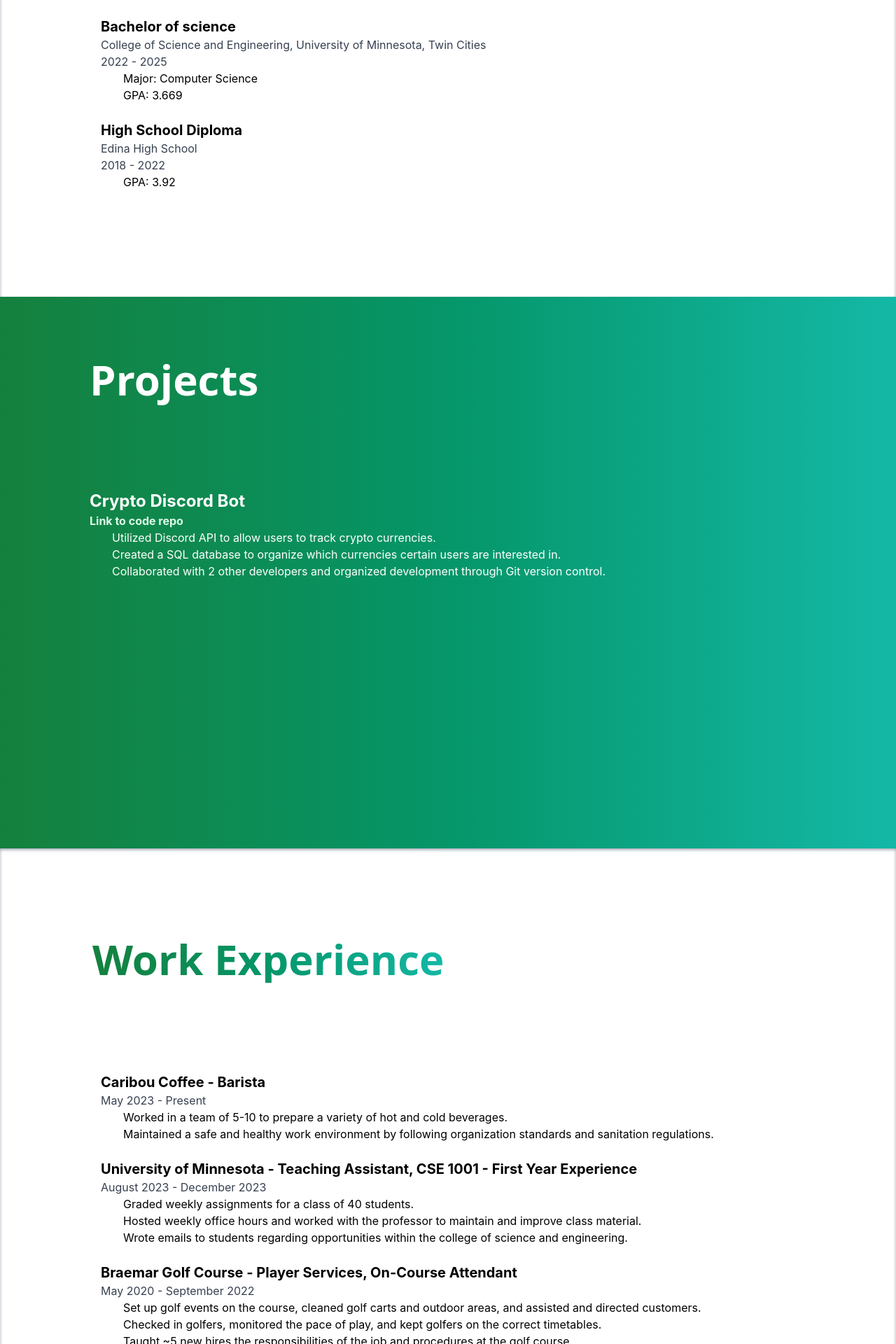
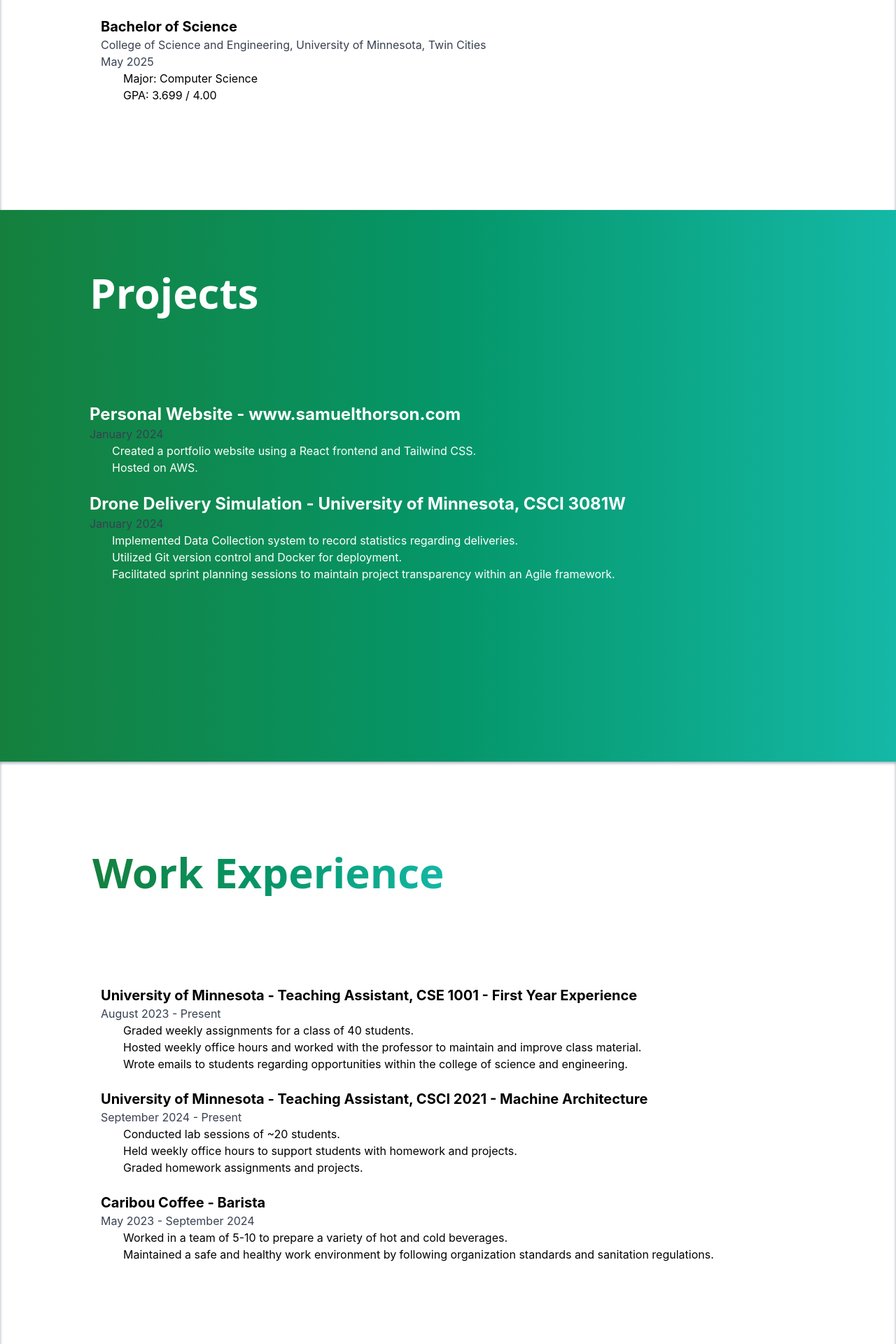
Before and after one commit to Sthor726/personal-website, a React (Create React App) app in the folder react-app/: page /resume in a window 1280 px wide. Shown: the part 380-2300 px from the top of the page at 70% size. Built offline with nearby package versions, Linux system fonts and the light colour scheme.

Commit message:
Updates on resume

```diff
--- a/react-app/src/components/Resume.js
+++ b/react-app/src/components/Resume.js
@@ -2,175 +2,162 @@ import React from "react";
 
 function Resume() {
   return (
-    <div id="home" class=" container flex-col mr-auto w-fit justify-end">
+    <div id="home" className="container flex-col mr-auto w-fit justify-end">
       <div
         id="description"
-        class="mt-6 w-screen h-auto shadow-inner shadow-gray-400 bg-white pb-32"
+        className="mt-6 w-screen h-auto shadow-inner shadow-gray-400 bg-white pb-32"
       >
-        <h2 class="font-sans text-6xl font-bold pt-32 ml-32 mr-auto w-fit p-1 h-auto text-transparent bg-clip-text bg-gradient-to-r from-green-700 via-emerald-600 to-teal-500">
+        <h2 className="font-sans text-6xl font-bold pt-32 ml-32 mr-auto w-fit p-1 h-auto text-transparent bg-clip-text bg-gradient-to-r from-green-700 via-emerald-600 to-teal-500">
           Education
         </h2>
         <ul className="list-none text-left ml-36 mt-32">
           <li className="mb-6">
-            <span className="font-bold text-xl">Bachelor of science</span>
+            <span className="font-bold text-xl">Bachelor of Science</span>
             <br />
             <span className="text-gray-700">
-              College of Science and Engineering, University of Minnesota, Twin
-              Cities <br /> 2022 - 2025
+              College of Science and Engineering, University of Minnesota, Twin Cities
+              <br /> May 2025
             </span>
             <ul className="pl-8">
               <li className="text-base">Major: Computer Science</li>
-              <li className="text-base">GPA: 3.669</li>
-            </ul>
-          </li>
-          <li className="mb-6">
-            <span className="font-bold text-xl">High School Diploma</span>
-            <br />
-            <span className="text-gray-700">
-              Edina High School <br /> 2018 - 2022
-            </span>
-            <ul className="pl-8">
-              <li className="text-base">GPA: 3.92</li>
+              <li className="text-base">GPA: 3.699 / 4.00</li>
             </ul>
           </li>
         </ul>
       </div>
+
       <div
-        id="title"
-        class="container flex-col pt-10 mt-10 ml-32 mr-auto h-auto pb-32 w-fit justify-end"
+        id="projects"
+        className="container flex-col pt-10 mt-10 ml-32 mr-auto h-auto w-fit justify-end"
       >
-        <h1 class="font-sans text-6xl font-bold pt-1 mt-1 mr-auto w-fit text-white h-auto text-left">
-          Projects <br />
+        <h1 className="font-sans text-6xl font-bold pt-1 mt-1 mr-auto w-fit text-white h-auto text-left">
+          Projects
         </h1>
         <ul className="list-none text-left mt-32">
-          <li className="">
-            <span className="font-bold text-2xl text-white ">
-              Crypto Discord Bot
+          <li className="mb-6">
+            <span className="font-bold text-2xl text-white">
+              Personal Website - www.samuelthorson.com
             </span>
             <br />
-            <a
-              href="https://github.com/BenPankratz/CryptoDiscordBot"
-              class="hover:underline text-green-100 mt-32 font-bold"
-            >
-              Link to code repo
-            </a>
+            <span className="text-gray-700">January 2024</span>
             <ul className="pl-8">
-              <li className="text-base text-white ">
-                Utilized Discord API to allow users to track crypto currencies.
+              <li className="text-base text-white">
+                Created a portfolio website using a React frontend and Tailwind CSS.
               </li>
-              <li className="text-base text-white ">
-                Created a SQL database to organize which currencies certain
-                users are interested in.
+              <li className="text-base text-white">Hosted on AWS.</li>
+            </ul>
+          </li>
+          <li className="mb-6">
+            <span className="font-bold text-2xl text-white">
+              Drone Delivery Simulation - University of Minnesota, CSCI 3081W
+            </span>
+            <br />
+            <span className="text-gray-700">January 2024</span>
+            <ul className="pl-8">
+              <li className="text-base text-white">
+                Implemented Data Collection system to record statistics regarding deliveries.
               </li>
-              <li className="text-base text-white ">
-                Collaborated with 2 other developers and organized development
-                through Git version control.
+              <li className="text-base text-white">
+                Utilized Git version control and Docker for deployment.
+              </li>
+              <li className="text-base text-white">
+                Facilitated sprint planning sessions to maintain project transparency within an Agile framework.
               </li>
             </ul>
           </li>
         </ul>
       </div>
+
       <div
-        id="description"
-        class="mt-64 w-screen h-auto pb-32 shadow-inner shadow-gray-400 bg-white"
+        id="work-experience"
+        className="mt-64 w-screen h-auto pb-32 shadow-inner shadow-gray-400 bg-white"
       >
-        <h2 class="font-sans text-6xl font-bold pt-32 ml-32 mr-auto w-fit p-1 h-auto text-transparent bg-clip-text bg-gradient-to-r from-green-700 via-emerald-600 to-teal-500">
+        <h2 className="font-sans text-6xl font-bold pt-32 ml-32 mr-auto w-fit p-1 h-auto text-transparent bg-clip-text bg-gradient-to-r from-green-700 via-emerald-600 to-teal-500">
           Work Experience
         </h2>
         <ul className="list-none text-left ml-36 mt-32">
           <li className="mb-6">
-            <span className="font-bold text-xl">Caribou Coffee - Barista</span>
+            <span className="font-bold text-xl">University of Minnesota - Teaching Assistant, CSE 1001 - First Year Experience</span>
             <br />
-            <span className="text-gray-700">May 2023 - Present</span>
+            <span className="text-gray-700">August 2023 - Present</span>
             <ul className="pl-8">
               <li className="text-base">
-                Worked in a team of 5-10 to prepare a variety of hot and cold
-                beverages.
+                Graded weekly assignments for a class of 40 students.
               </li>
               <li className="text-base">
-                Maintained a safe and healthy work environment by following
-                organization standards and sanitation regulations.
+                Hosted weekly office hours and worked with the professor to maintain and improve class material.
+              </li>
+              <li className="text-base">
+                Wrote emails to students regarding opportunities within the college of science and engineering.
               </li>
             </ul>
           </li>
 
           <li className="mb-6">
-            <span className="font-bold text-xl">
-              University of Minnesota - Teaching Assistant, CSE 1001 - First
-              Year Experience
-            </span>
+            <span className="font-bold text-xl">University of Minnesota - Teaching Assistant, CSCI 2021 - Machine Architecture</span>
             <br />
-            <span className="text-gray-700">August 2023 - December 2023</span>
+            <span className="text-gray-700">September 2024 - Present</span>
             <ul className="pl-8">
               <li className="text-base">
-                Graded weekly assignments for a class of 40 students.
+                Conducted lab sessions of ~20 students.
               </li>
               <li className="text-base">
-                Hosted weekly office hours and worked with the professor to
-                maintain and improve class material.
+                Held weekly office hours to support students with homework and projects.
               </li>
               <li className="text-base">
-                Wrote emails to students regarding opportunities within the
-                college of science and engineering.
+                Graded homework assignments and projects.
               </li>
             </ul>
           </li>
 
           <li className="mb-6">
-            <span className="font-bold text-xl">
-              Braemar Golf Course - Player Services, On-Course Attendant
-            </span>
+            <span className="font-bold text-xl">Caribou Coffee - Barista</span>
             <br />
-            <span className="text-gray-700">May 2020 - September 2022</span>
+            <span className="text-gray-700">May 2023 - September 2024</span>
             <ul className="pl-8">
               <li className="text-base">
-                Set up golf events on the course, cleaned golf carts and outdoor
-                areas, and assisted and directed customers.
+                Worked in a team of 5-10 to prepare a variety of hot and cold beverages.
               </li>
               <li className="text-base">
-                Checked in golfers, monitored the pace of play, and kept golfers
-                on the correct timetables.
-              </li>
-              <li className="text-base">
-                Taught ~5 new hires the responsibilities of the job and
-                procedures at the golf course.
+                Maintained a safe and healthy work environment by following organization standards and sanitation regulations.
               </li>
             </ul>
           </li>
         </ul>
       </div>
+
       <div
         id="extracurricular"
-        class="container flex-col h-auto pb-32 pt-10 mt-10 ml-32 mr-auto w-fit justify-end"
+        className="container flex-col h-auto pb-32 pt-10 mt-10 ml-32 mr-auto w-fit justify-end"
       >
-        <h1 class="font-sans text-6xl font-bold pt-1 mt-1 mr-auto w-fit text-white h-auto text-left">
-          Extracurricular Experience <br />
+        <h1 className="font-sans text-6xl font-bold pt-1 mt-1 mr-auto w-fit text-white h-auto text-left">
+          Extracurricular Experience
         </h1>
         <ul className="list-none text-left mt-32">
           <li className="mb-6">
-            <span className="font-bold text-2xl text-white ">
+            <span className="font-bold text-2xl text-white">
               Science and Engineering Student Board - Member
             </span>
             <br />
+            <span className="text-gray-700">September 2022 - May 2024</span>
             <ul className="pl-8">
-              <li className="text-base text-white ">
-                Worked in a group of ~10 students to organize student events to
-                help science and engineering students get involved on campus.
+              <li className="text-base text-white">
+                Worked in a group of ~10 students to organize student events to help science and engineering students get involved on campus.
               </li>
-              <li className="text-base text-white ">
-                Organized the charity race “Freezin' for a Reason 5K” in 2022 &
-                2023
+              <li className="text-base text-white">
+                Organized the “Freezin’ for a Reason 5K” in 2022 & 2023 with charity Be The Match.
               </li>
             </ul>
           </li>
         </ul>
       </div>
+
       <div
         id="steps"
-        class=" w-screen h-auto pt-3 pb-3 shadow-md shadow-gray-400 bg-white"
+        className="w-screen h-auto pt-3 pb-3 shadow-md shadow-gray-400 bg-white"
       >
         <a
-          class="py-auto px-6 hover:underline text-slate-800 mt-32 font-bold"
+          className="py-auto px-6 hover:underline text-slate-800 mt-32 font-bold"
           href="/images/resume.png"
           download
         >
```
